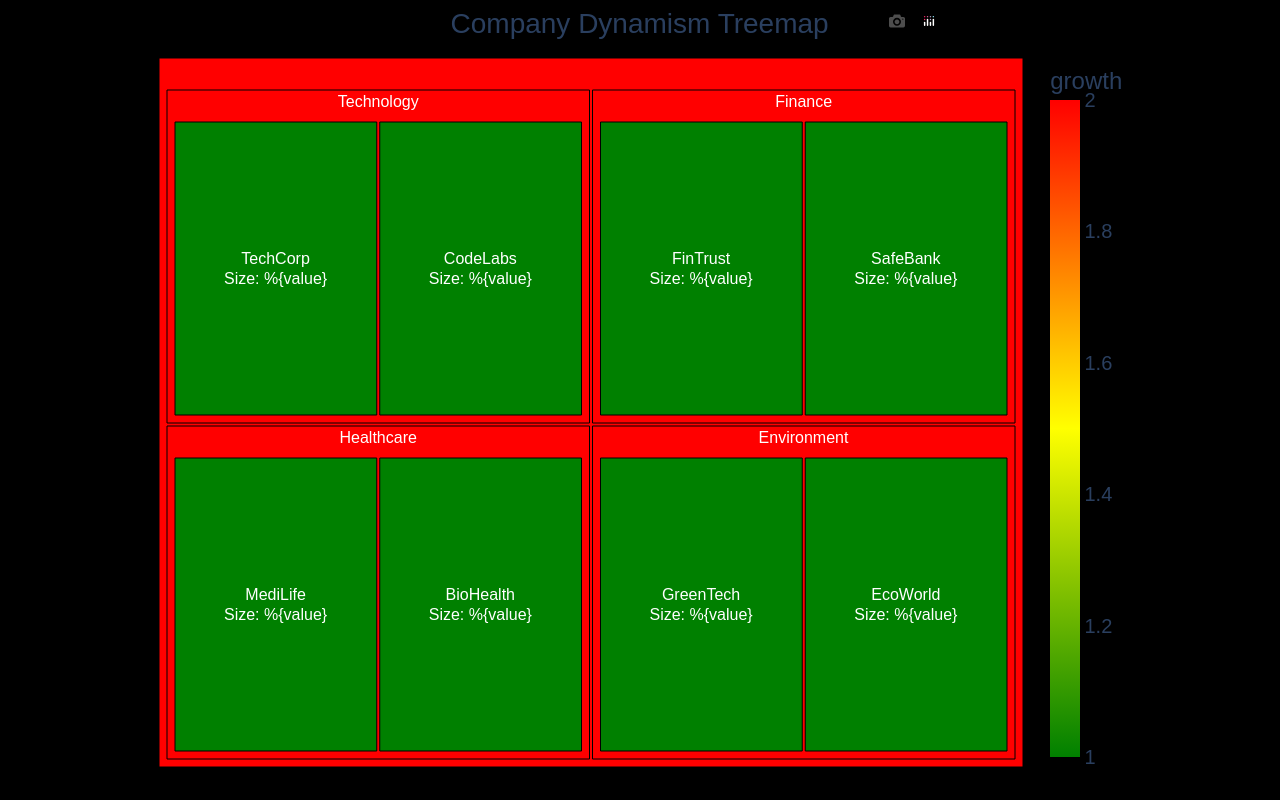
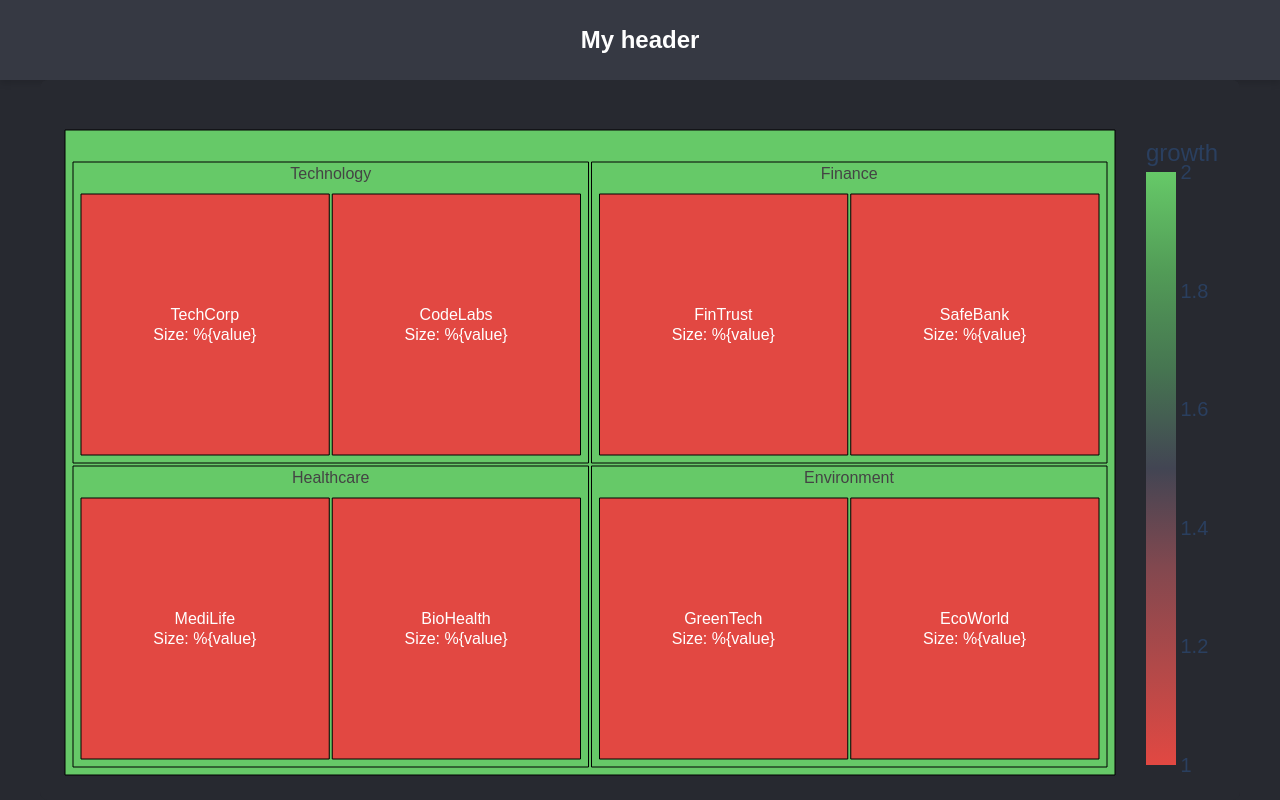
Before and after one commit to remi-denoyer/data-driven-hackathon-2025, a Flask app: page /map in a window 1280 px wide. Run offline with Flask 3, Linux system fonts and the light colour scheme; some libraries are stand-ins or nearby versions.

Commit message:
feat: design

```diff
--- a/app.py
+++ b/app.py
@@ -78,8 +78,15 @@
         path=["category", "company"],  # Hierarchical levels: category > company
         values="employees",  # Block size determined by headcount
         color="growth",  # Color determined by growth
-        color_continuous_scale=["green", "yellow", "red"],  # Custom green-to-red scale
-        title="Company Dynamism Treemap",
+        color_continuous_scale=[
+            'rgb(226, 72, 66)',  # Red
+            'rgb(177, 73, 73)',
+            'rgb(130, 72, 79)',
+            'rgb(66, 69, 83)', # Grey
+            'rgb(70, 117, 81)',
+            'rgb(82, 156, 87)',
+            'rgb(102, 201, 104)' # Green
+        ],
     )
 
     # Enhance layout and styling
@@ -93,10 +100,13 @@
             x=0.5,  # Center the title
             xanchor="center",
         ),
-        paper_bgcolor="rgba(0,0,0,0)",  # Transparent background
+        paper_bgcolor="rgb(39, 41, 48)",  # Transparent background
         plot_bgcolor="rgba(0,0,0,0)",  # Transparent plot background
         margin=dict(t=50, l=25, r=25, b=25),  # Reduce margins for better space usage
+        autosize=True,  # Allow automatic resizing
+        width=1200,
     )
+
 
     # Update traces for centered text and percentages
     fig.update_traces(
--- a/static/styles.css
+++ b/static/styles.css
@@ -1,12 +1,54 @@
+/* General Styling */
+html,
 body {
-    background-color: black;
-    color: white;
-    font-family: Arial, sans-serif;
+  background-color: rgb(39, 41, 48); /* Dark background for a sleek look */
+  color: #ffffff; /* White text for good contrast */
+  font-family: "Arial", sans-serif; /* Clean, sans-serif font */
+  margin: 0; /* Remove default margins */
+  padding: 0; /* Remove default paddings */
+  height: 100%; /* Ensure full height for body and html */
+  overflow: hidden; /* Disable scrolling */
+  display: flex; /* Use flexbox for layout */
+  flex-direction: column; /* Stack elements vertically */
 }
+
+/* Header Styling */
+header {
+  background-color: rgba(55, 58, 69, 0.95); /* Slight transparency for depth */
+  color: #ffffff; /* Text color */
+  text-align: center; /* Center-align header content */
+  font-family: "Arial", sans-serif; /* Match the font style with body */
+  font-size: 1.5rem; /* Slightly larger font size for prominence */
+  font-weight: bold; /* Bold text for emphasis */
+  box-shadow: 0 4px 6px rgba(0, 0, 0, 0.1); /* Subtle shadow for depth */
+  height: 10vh; /* Header takes 20% of viewport height */
+  display: flex; /* Use flexbox for centering content */
+  align-items: center; /* Center content vertically */
+  justify-content: center; /* Center content horizontally */
+}
+
+/* Plot Container Styling */
 .plot-container {
-    margin: auto;
-    width: 80%;
+  height: 90vh; /* Take up 80% of viewport height */
+  margin: 0 auto; /* Center horizontally */
+  width: 100%; /* Constrain width to 80% of the screen */
+  max-width: 1200px; /* Add a max width for larger screens */
+  background-color: rgb(39, 41, 48); /* Match the header’s background */
+  border-radius: 8px; /* Rounded corners for a modern look */
+  overflow: hidden; /* Prevent overflow from breaking the design */
+  display: flex; /* Flexbox to center content */
+  align-items: center; /* Center content vertically */
+  justify-content: center; /* Center content horizontally */
 }
+
+/* Plotly Graph Styling */
 .plotly-graph {
-    border-radius: 8px;
+  border-radius: 8px; /* Maintain rounded corners */
+  overflow: hidden; /* Prevent overflow from breaking the design */
+  width: 100%; /* Make graph fill the container width */
+  height: 100%; /* Make graph fill the container height */
 }
+
+.modebar-group {
+  display: none !important; /* Hide modebar for cleaner look */
+}
--- a/templates/map.html
+++ b/templates/map.html
@@ -1,8 +1,10 @@
 <head>
-    <link rel="stylesheet" href="{{ url_for('static', filename='styles.css') }}">
+  <link
+    rel="stylesheet"
+    href="{{ url_for('static', filename='styles.css') }}"
+  />
 </head>
 <body>
-    <div class="plot-container">
-        {{ map_html|safe }}
-    </div>
+  <header>My header</header>
+  <div class="plot-container">{{ map_html|safe }}</div>
 </body>
```
